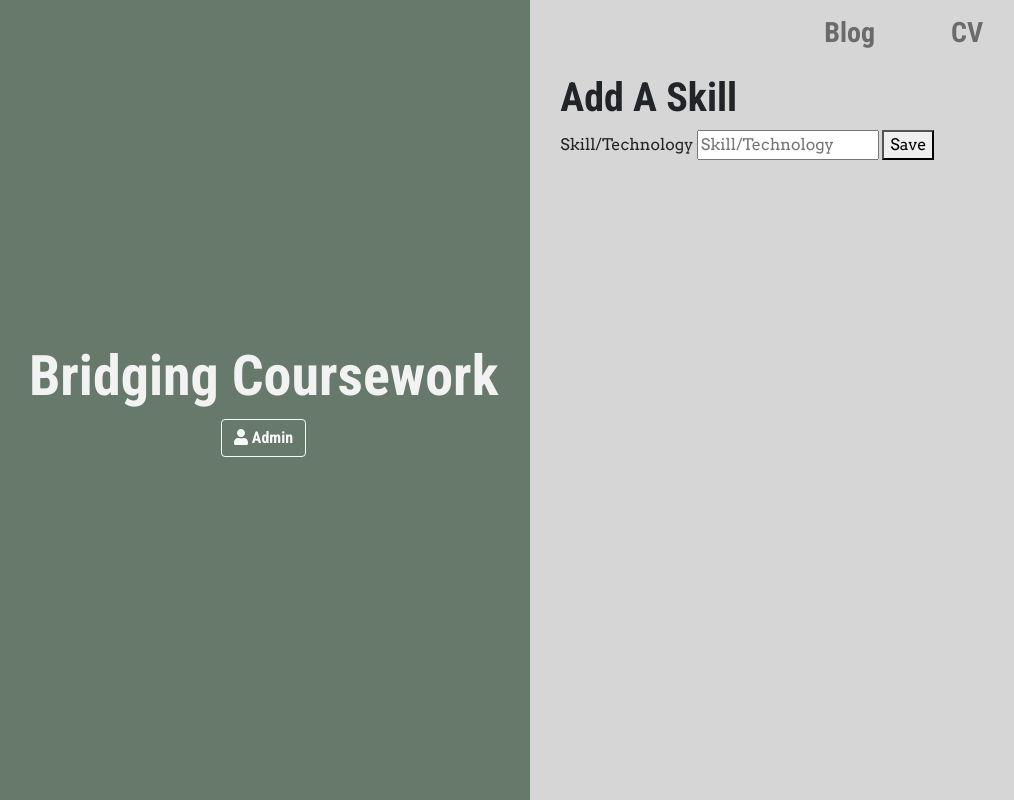
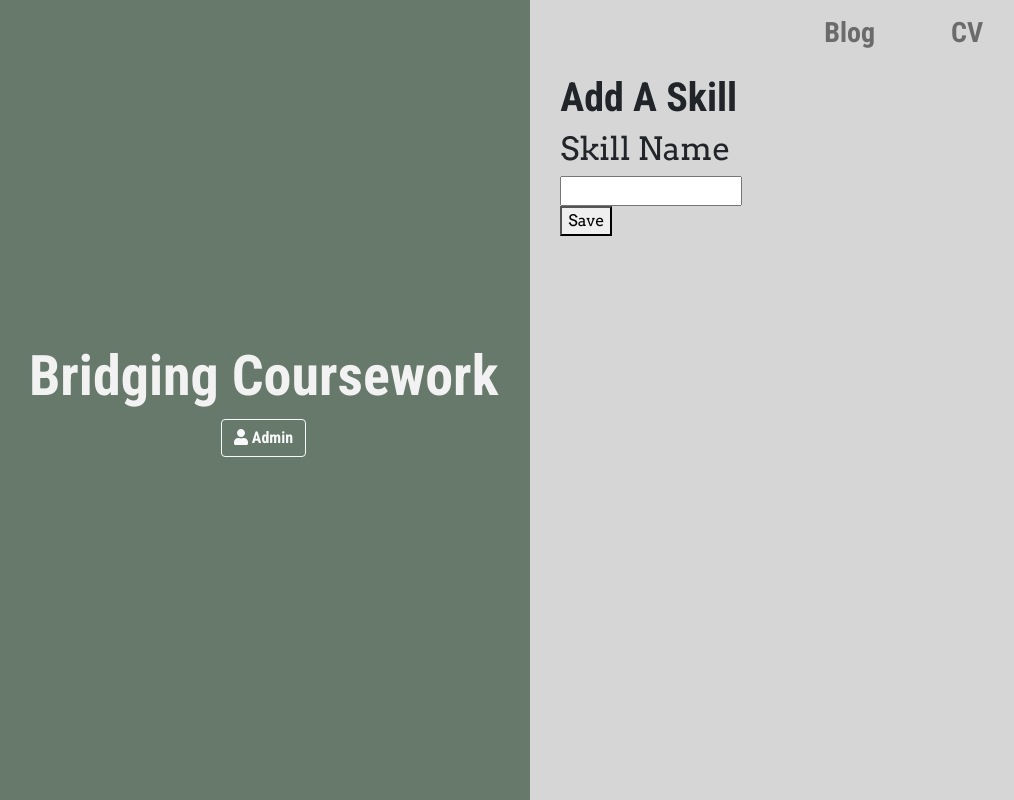
Before and after one commit to GeorgeCurnock/my-first-blog, a Django app: page /cv/new/skill in a window 1280 px wide. Shown: the whole page, without its empty margins (3-1017 px from the left). Run offline with Django 3.2, Linux system fonts and the light colour scheme; some libraries are stand-ins or nearby versions.

Commit message:
Added correct IDs to skillForm fields and setup cv_edit_skill.html to have correct labels with ID's and input fields.

```diff
--- a/cv/forms.py
+++ b/cv/forms.py
@@ -90,3 +90,7 @@ class SkillForm(forms.ModelForm):
         labels = {
             'name': 'Skill Name'
         }
+
+        widgets = {
+            'name': forms.TextInput(attrs={'id': 'edit_skill_name_field'}),
+        }
--- a/cv/templates/cv/cv_edit_skill.html
+++ b/cv/templates/cv/cv_edit_skill.html
@@ -3,10 +3,9 @@
 {% block content %}
     <h1 id="edit_skills_header">Add A Skill</h1>
     <form method="post">{% csrf_token %}
-        <label>
-            Skill/Technology
-            <input id="edit_skill_field" placeholder="Skill/Technology"/>
-        </label>
+        <h2 id="edit_skill_name">{{ form.name.label }}</h2>
+        {{ form.name }}
+        <br>
         <button id="edit_skill_save" type="submit">Save</button>
     </form>
 {% endblock %}
```
